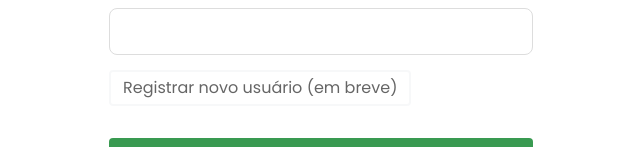
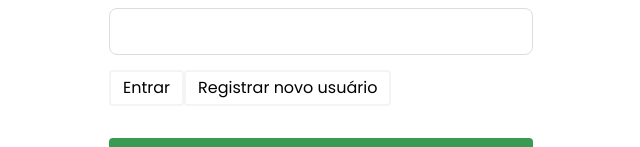
Before and after one commit to lguilherme44/finance-app-web, a React (Create React App) app: page / in a window 1280 px wide. Shown: the part 480-627 px from the top of the page, without its empty margins (319-959 px from the left). Built offline with nearby package versions, Linux system fonts and the light colour scheme; no server answers.

Commit message:
:recycle: create user with email and password

```diff
--- a/src/components/LoginBox/index.tsx
+++ b/src/components/LoginBox/index.tsx
@@ -2,7 +2,10 @@ import { Formik } from 'formik';
 import { useContext, useEffect } from 'react';
 import { AiFillGoogleCircle } from 'react-icons/ai';
 import { AuthContext } from '../../contexts/auth';
-import { signInWithGoogle } from '../../config/firebase-config';
+import {
+   logInWithEmailAndPassword,
+   signInWithGoogle,
+} from '../../config/firebase-config';
 import Spinner from '../Spinner';
 import {
    LoginBoxWrapper,
@@ -64,8 +67,21 @@ export default function LoginBoxComponent() {
                      // }
                      // return errors;
                   }}
-                  onSubmit={(values) => {
-                     // logInWithEmailAndPassword(values.email, values.password);
+                  onSubmit={async (values) => {
+                     const login = await logInWithEmailAndPassword(
+                        values.email,
+                        values.password,
+                        'login'
+                     );
+
+                     if (login?.email) {
+                        signIn(
+                           login.displayName || '',
+                           login.email,
+                           login.photoURL || ''
+                        );
+                        navigate('/dashboard');
+                     }
                   }}
                >
                   {({
@@ -105,21 +121,19 @@ export default function LoginBoxComponent() {
                               touched.password &&
                               errors.password}
                         </label>
-                        {/* <button
+                        <button
                            className="border-2 border-gray-100 rounded py-1 px-3"
                            type="submit"
-                           disabled={isSubmitting}
                         >
                            Entrar
-                        </button> */}
+                        </button>
 
                         <button
                            className="border-2 border-gray-100 rounded py-1 px-3"
                            type="button"
-                           disabled
                            onClick={() => navigate('register')}
                         >
-                           Registrar novo usuário (em breve)
+                           Registrar novo usuário
                         </button>
                      </FormStyled>
                   )}
--- a/src/components/Register/index.tsx
+++ b/src/components/Register/index.tsx
@@ -23,7 +23,8 @@ export default function RegisterComponent() {
                   onSubmit={async (values) => {
                      const login = await logInWithEmailAndPassword(
                         values.email,
-                        values.password
+                        values.password,
+                        'register'
                      );
                      if (login?.email) {
                         signIn(
--- a/src/config/firebase-config.ts
+++ b/src/config/firebase-config.ts
@@ -40,9 +40,16 @@ const signInWithGoogle = async () => {
    }
 };
 
-const logInWithEmailAndPassword = async (email: string, password: string) => {
+const logInWithEmailAndPassword = async (
+   email: string,
+   password: string,
+   type: 'register' | 'login'
+) => {
    try {
-      const res = await createUserWithEmailAndPassword(auth, email, password);
+      const res =
+         type === 'register'
+            ? await createUserWithEmailAndPassword(auth, email, password)
+            : await signInWithEmailAndPassword(auth, email, password);
       if (res) {
          const user = res.user;
 
--- a/src/contexts/auth.tsx
+++ b/src/contexts/auth.tsx
@@ -45,6 +45,7 @@ export function AuthProvider({ children }: AuthProver) {
       email: string,
       avatar: string | undefined = ''
    ) {
+      try {
          const response = await api.post<AuthResponse>('user/create', {
             name,
             email,
@@ -59,6 +60,11 @@ export function AuthProvider({ children }: AuthProver) {
             localStorage.setItem('@appFinance:token', token);
 
             api.defaults.headers.common.authorization = `Bearer ${token}`;
+         }
+
+         return userExist;
+      } catch (error) {
+         console.log(error);
       }
    }
 
```
Lines whose indentation alone changed are shown as unchanged.
